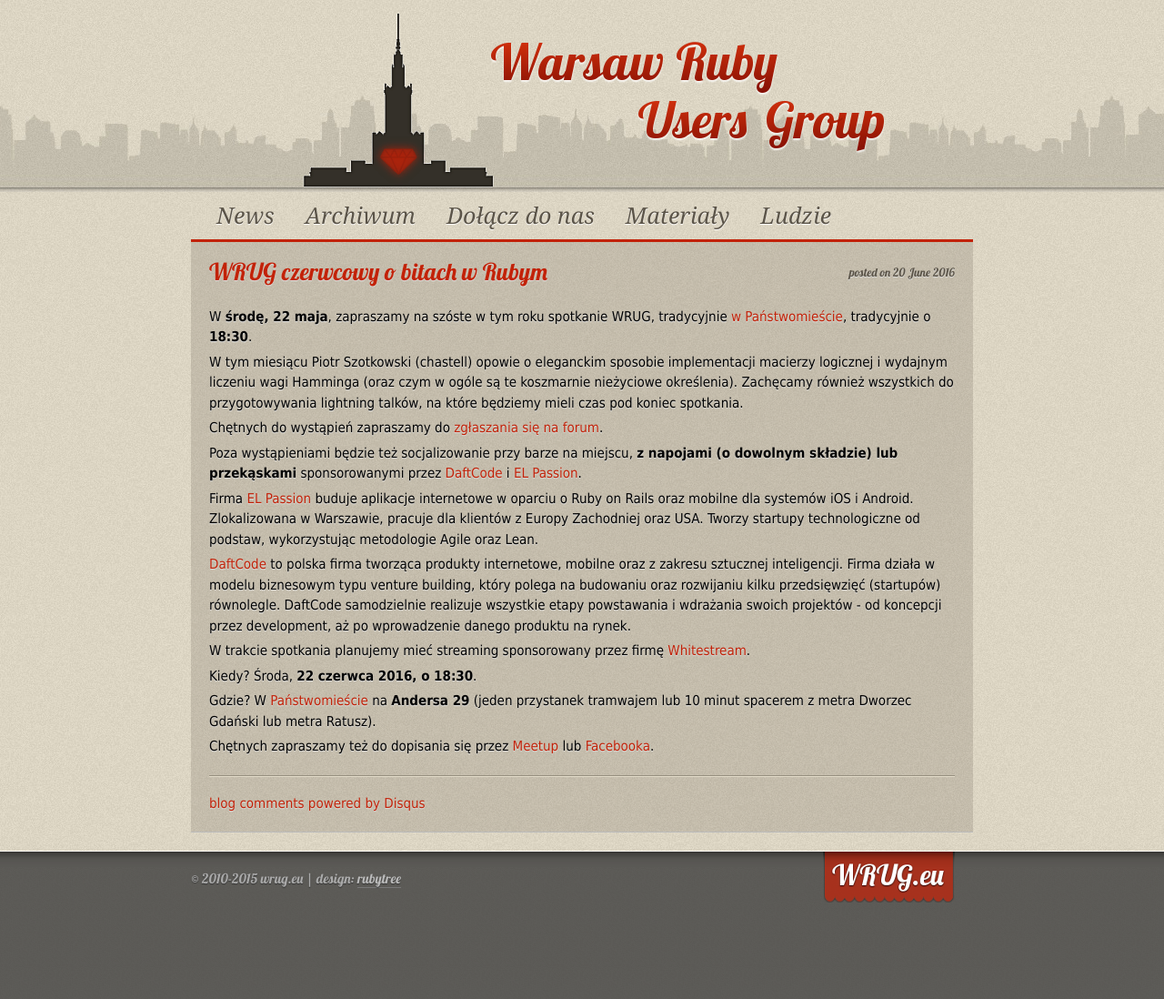
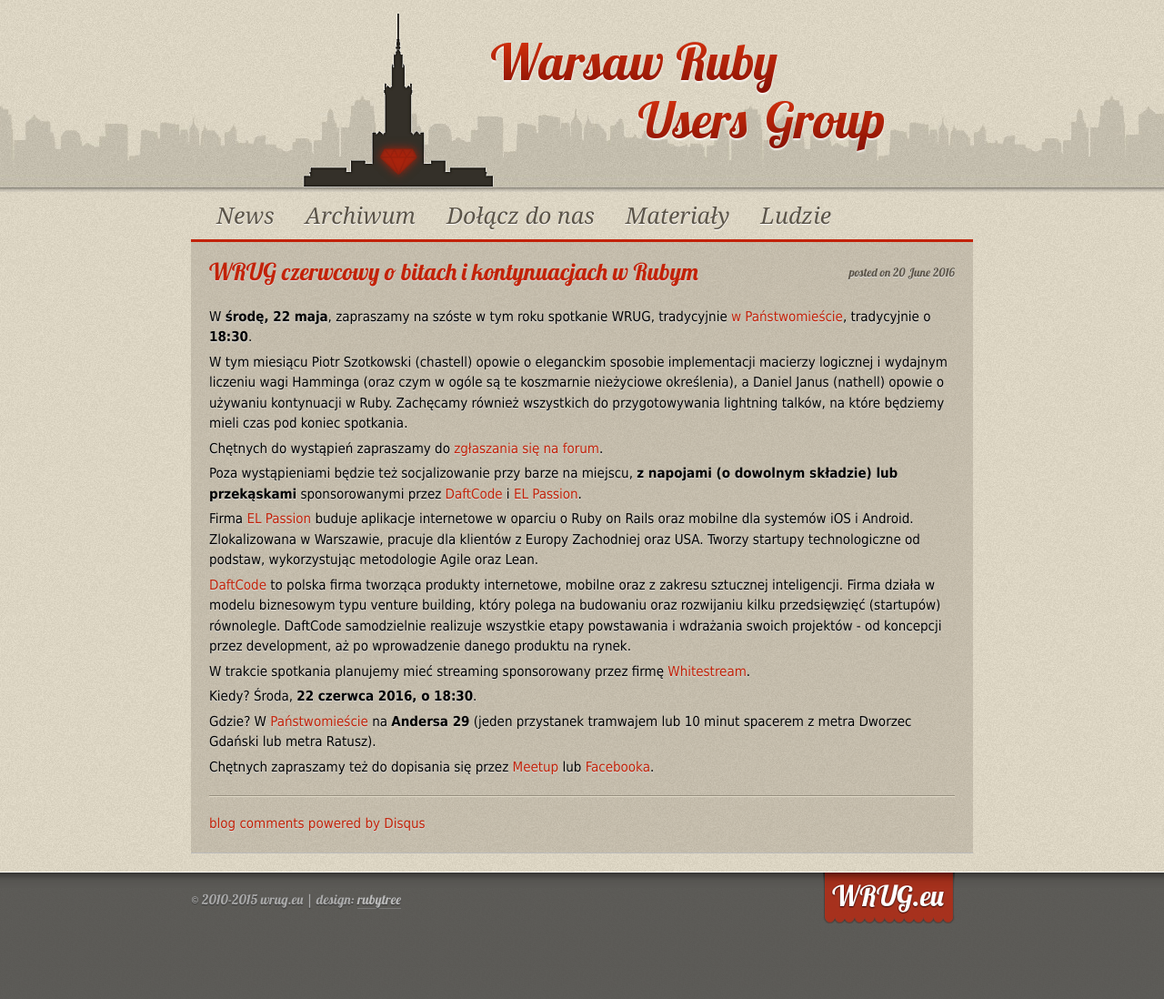
Before and after one commit to wrug/wrug.eu, a Jekyll site: the page built from _posts/2016-06-20-spotkanie-czerwcowe.md, in a window 1280 px wide. Shown: the whole page at 91% size. Built offline with Jekyll 4.4.1, drawn with Linux system fonts in a browser that asks for light colours; comment, search, counter and statistics services are not loaded; before the commit the page ends 1075 px from its top, so only the background shows below that.

Commit message:
June 2016: add nathell talk info

```diff
--- a/_posts/2016-06-20-spotkanie-czerwcowe.md
+++ b/_posts/2016-06-20-spotkanie-czerwcowe.md
@@ -1,6 +1,6 @@
 ---
 layout: post
-title: WRUG czerwcowy o bitach w Rubym
+title: WRUG czerwcowy o bitach i kontynuacjach w Rubym
 ---
 
 W **środę, 22 maja**, zapraszamy na szóste w tym roku spotkanie
@@ -9,7 +9,8 @@
 
 W tym miesiącu Piotr Szotkowski (chastell) opowie o eleganckim sposobie
 implementacji macierzy logicznej i wydajnym liczeniu wagi Hamminga
-(oraz czym w ogóle są te koszmarnie nieżyciowe określenia).
+(oraz czym w ogóle są te koszmarnie nieżyciowe określenia),
+a Daniel Janus (nathell) opowie o używaniu kontynuacji w Ruby.
 Zachęcamy również wszystkich do przygotowywania lightning
 talków, na które będziemy mieli czas pod koniec spotkania.
 
```
